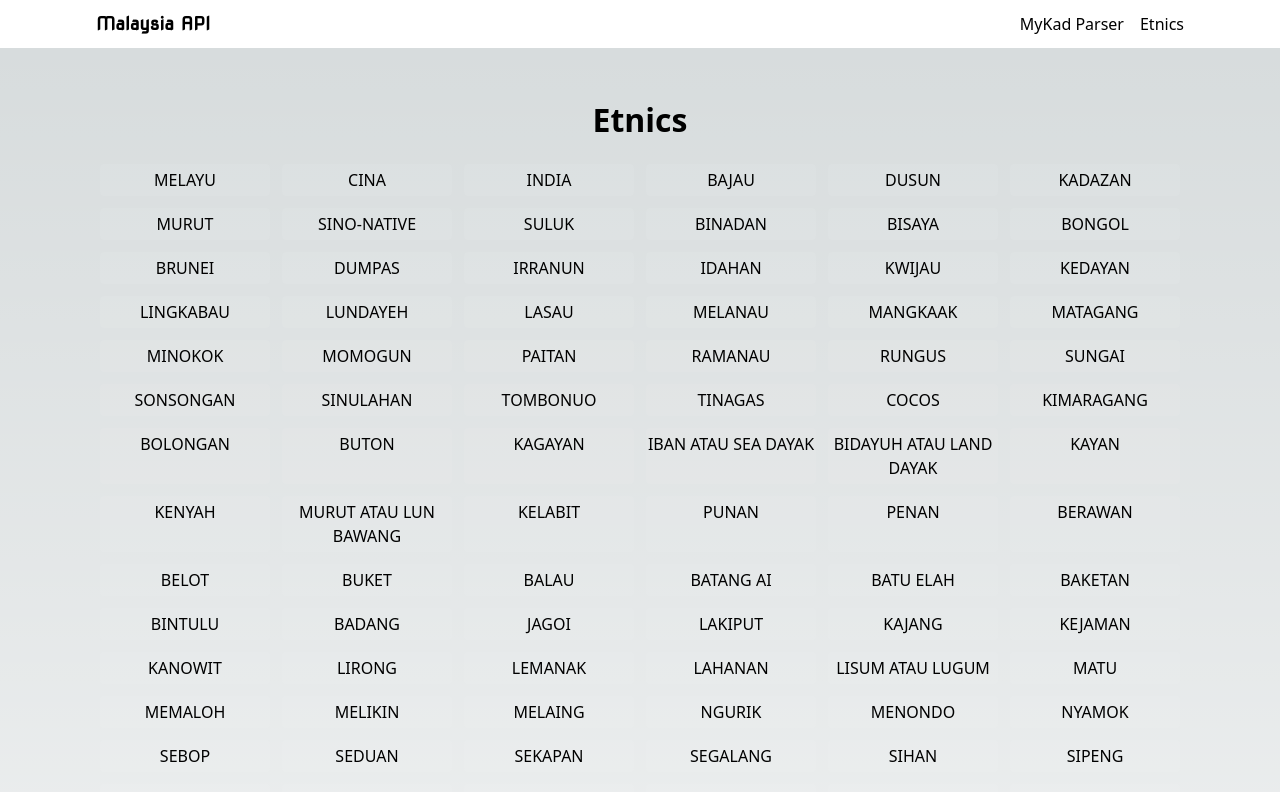
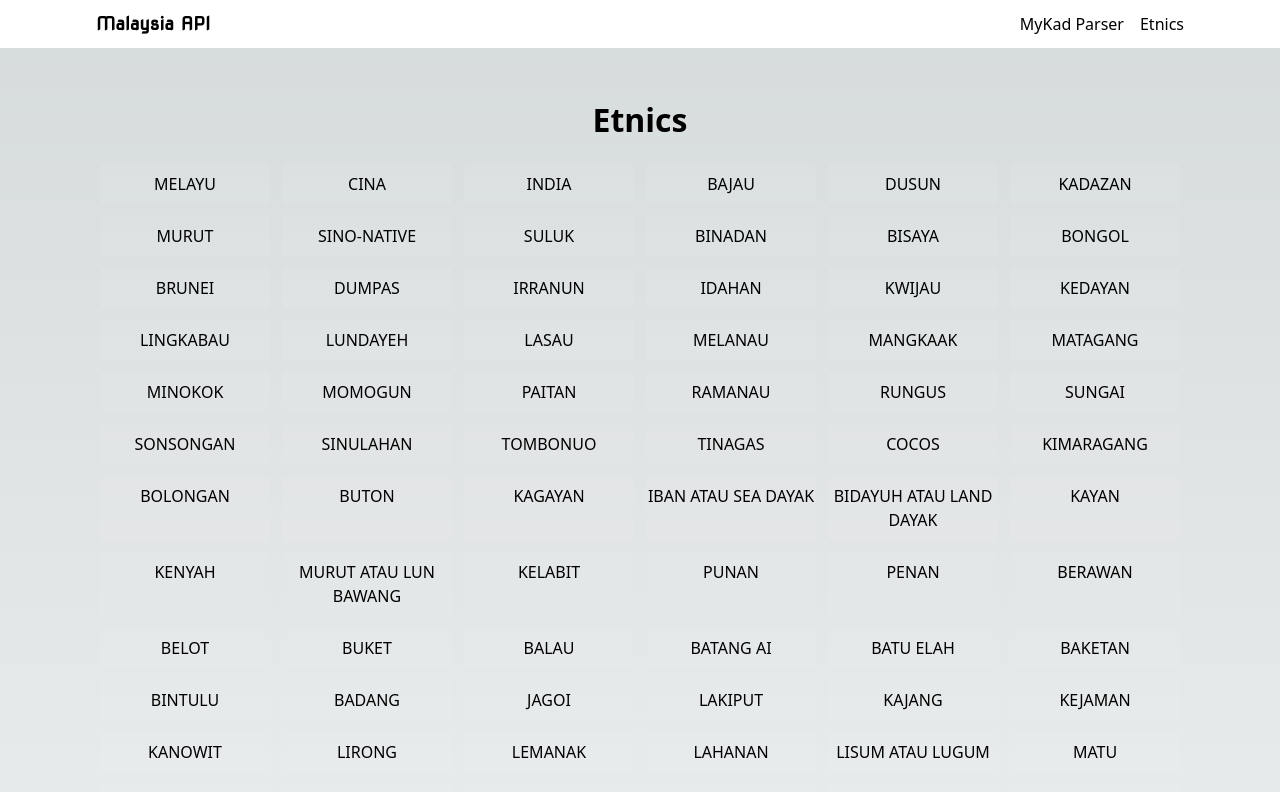
Before and after one commit to Altafxx/malaysia-api, a Next.js app: page /etnics in a window 1280 px wide. Shown: the top 792 px of the page. Built offline with nearby package versions, Linux system fonts and the light colour scheme.

Commit message:
update: etnics ui

```diff
--- a/src/app/etnics/page.tsx
+++ b/src/app/etnics/page.tsx
@@ -12,7 +12,7 @@ export default function Etnics() {
             <h1>Etnics</h1>
             <div className="grid xl:grid-cols-6 lg:grid-cols-4 md:grid-cols-2 sm:md:grid-cols-1 gap-1 mt-4">
                 {data?.etnics.map((item: any, index: any) => (
-                    <div key={index} className="rounded bg-white/5 py-1 m-1">{item}</div>
+                    <div key={index} className="rounded bg-white/5 py-2 m-1">{item}</div>
                 ))}
             </div>
         </div>
```
